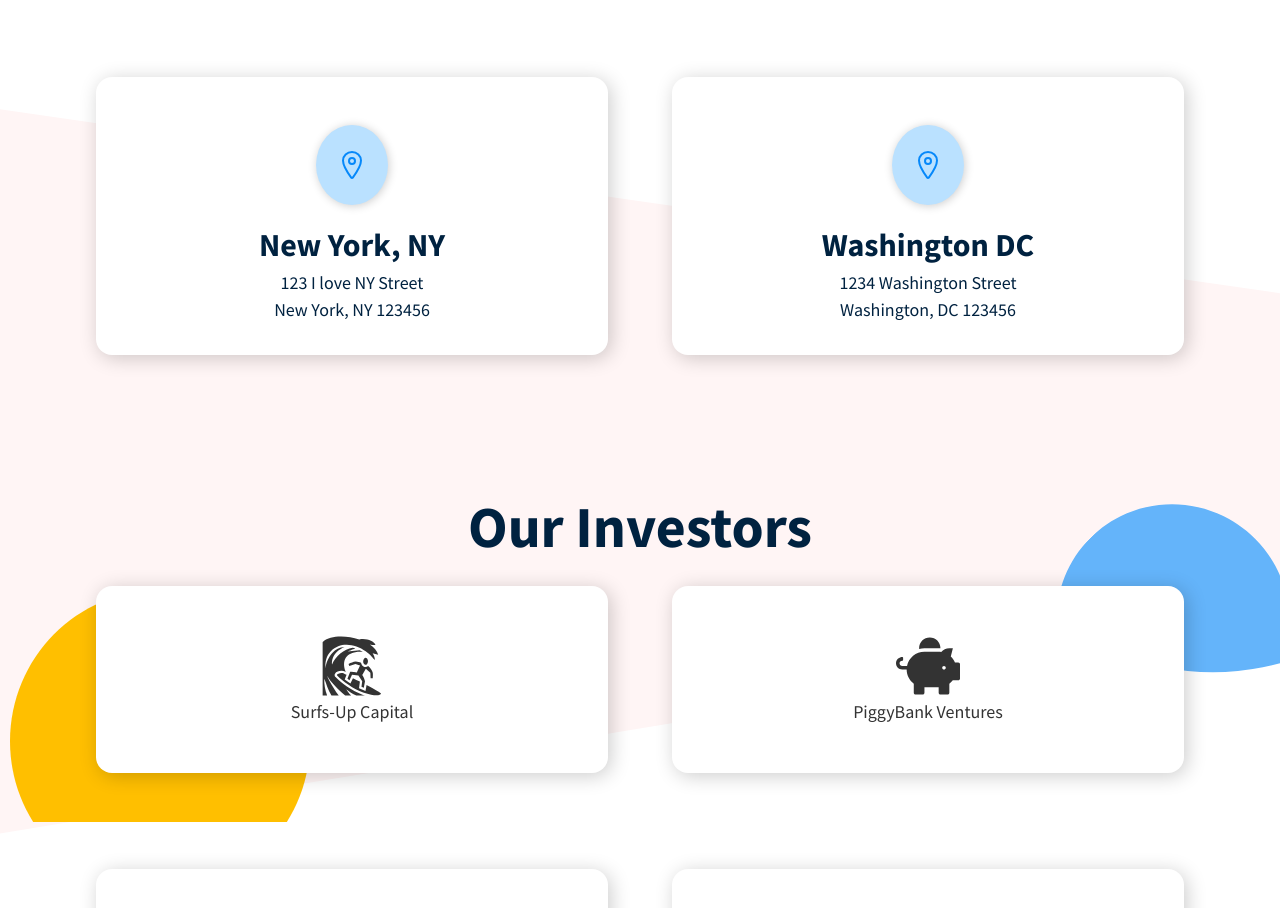
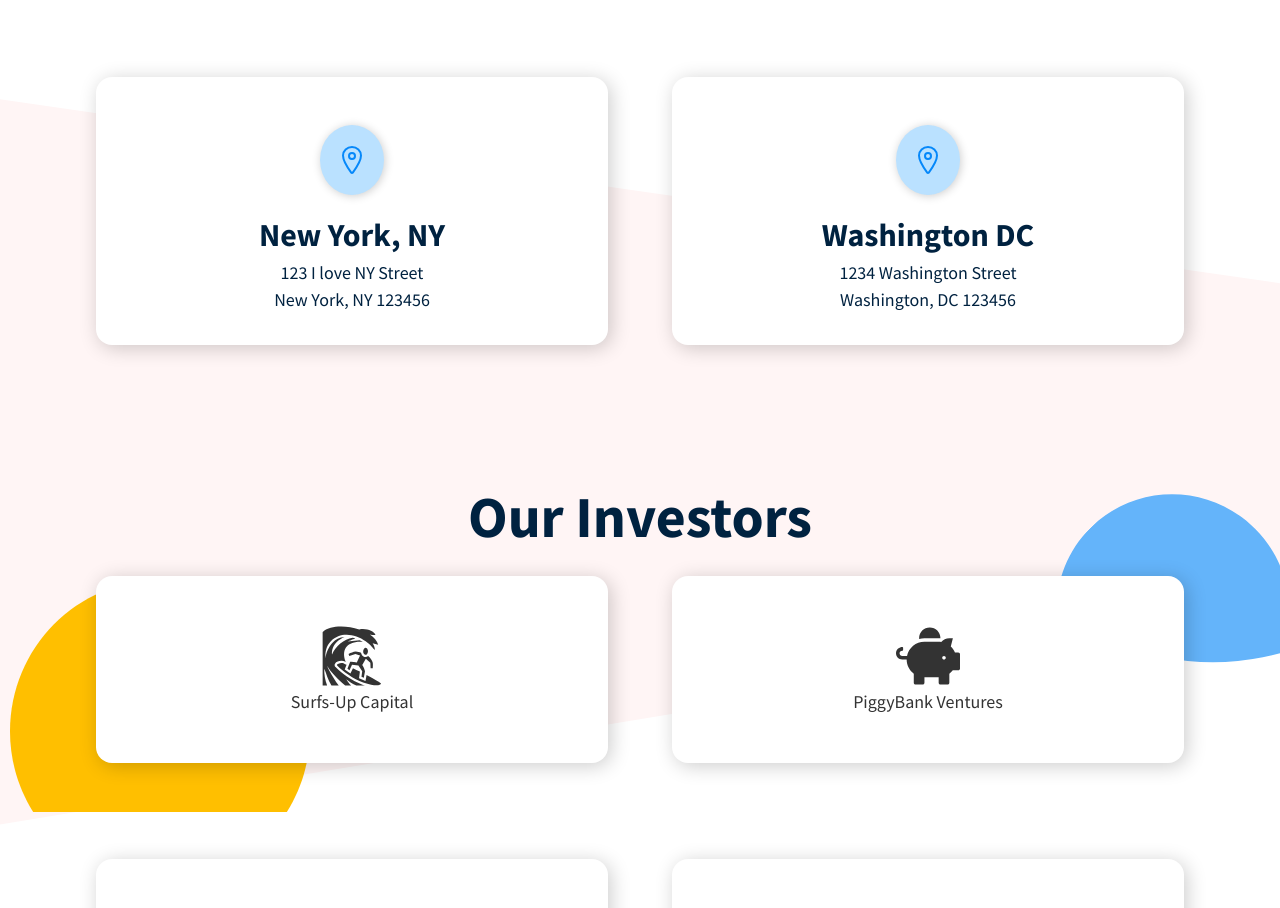
Before and after one commit to bobbyhalljr/raque-io, a React (Create React App) app: page / in a window 1280 px wide. Shown: the part 2280-3188 px from the top of the page. Built offline with nearby package versions, Linux system fonts and the light colour scheme.

Commit message:
styling fix in office section

```diff
--- a/src/sections/offices.js
+++ b/src/sections/offices.js
@@ -41,7 +41,7 @@ const IconContainer = styled.div`
     font-size: 2rem;
     border-radius: ${theme.borderRadius.circle};
     background: #bae1ff;
-    padding: 1.5rem 1.25rem;
+    padding: 1.2rem 1rem;
     margin: 1rem auto;
     color: ${theme.color.primaryBlue};
     box-shadow: ${theme.boxShadow.cardSmall};
```
